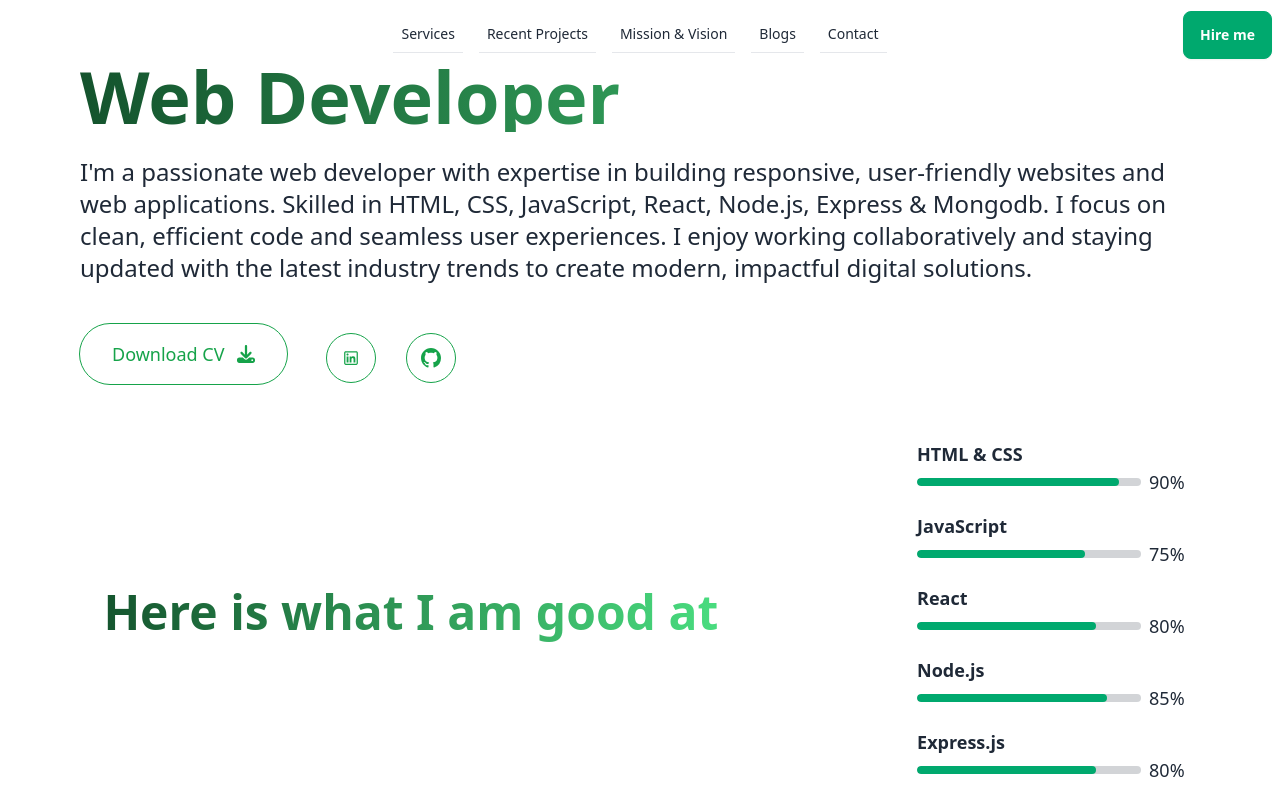
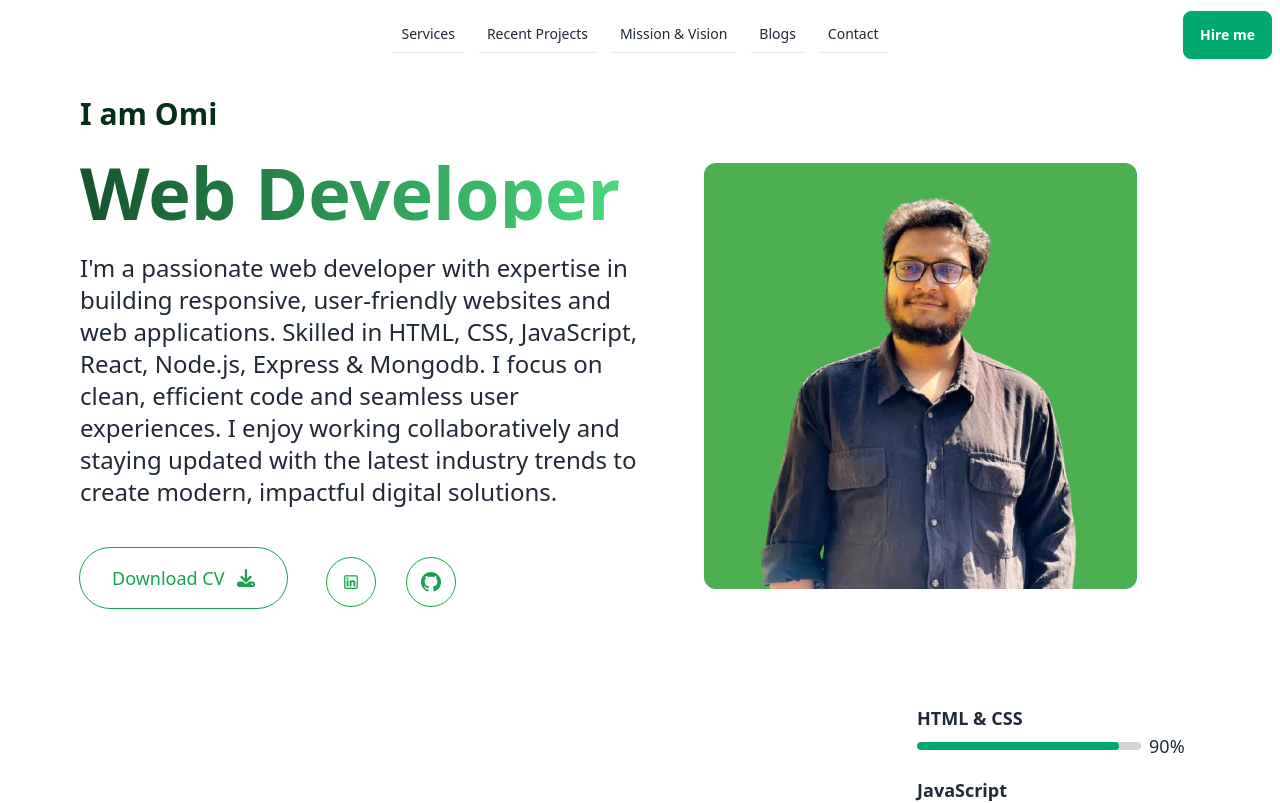
Before and after one commit to OMI786I/portfolio_client, a React (Vite) app: page / in a window 1280 px wide. Shown: the top 803 px of the page. Built offline with nearby package versions, Linux system fonts and the light colour scheme; no server answers.

Commit message:
added image for banner section

```diff
--- a/src/component/Banner.jsx
+++ b/src/component/Banner.jsx
@@ -5,7 +5,7 @@ import { LiaLinkedin } from "react-icons/lia";
 import { Link } from "react-router-dom";
 const Banner = () => {
   return (
-    <div className="px-20">
+    <div className="px-20 pt-24 grid grid-cols-2 items-center justify-center ">
       <div>
         <h3 className="text-3xl font-bold text-green-950">I am Omi</h3>
         <h1 className="text-7xl font-bold bg-gradient-to-r from-green-900 to-green-400 bg-clip-text text-transparent my-6">
@@ -54,7 +54,9 @@ const Banner = () => {
           </Link>
         </div>
       </div>
-      <div></div>
+      <div className="hover:rotate-3 duration-150 justify-self-center ">
+        <img src="/assets/banner_image.png" className="rounded-xl"></img>
+      </div>
     </div>
   );
 };
--- a/src/shared/Navbar.jsx
+++ b/src/shared/Navbar.jsx
@@ -94,8 +94,17 @@ const Navbar = () => {
         <div className="navbar-center hidden lg:flex">
           <ul className="menu menu-horizontal px-1">{navLink}</ul>
         </div>
+
         <div className="navbar-end">
-          <a className="btn btn-success text-white">Hire me</a>
+          <Link
+            to="contactSection"
+            smooth={true}
+            duration={500}
+            className="cursor-pointer"
+          >
+            {" "}
+            <button className="btn btn-success text-white">Hire me</button>
+          </Link>
         </div>
       </div>
     </div>
```
Also changed, not shown: public/assets/banner_image.png (added).
